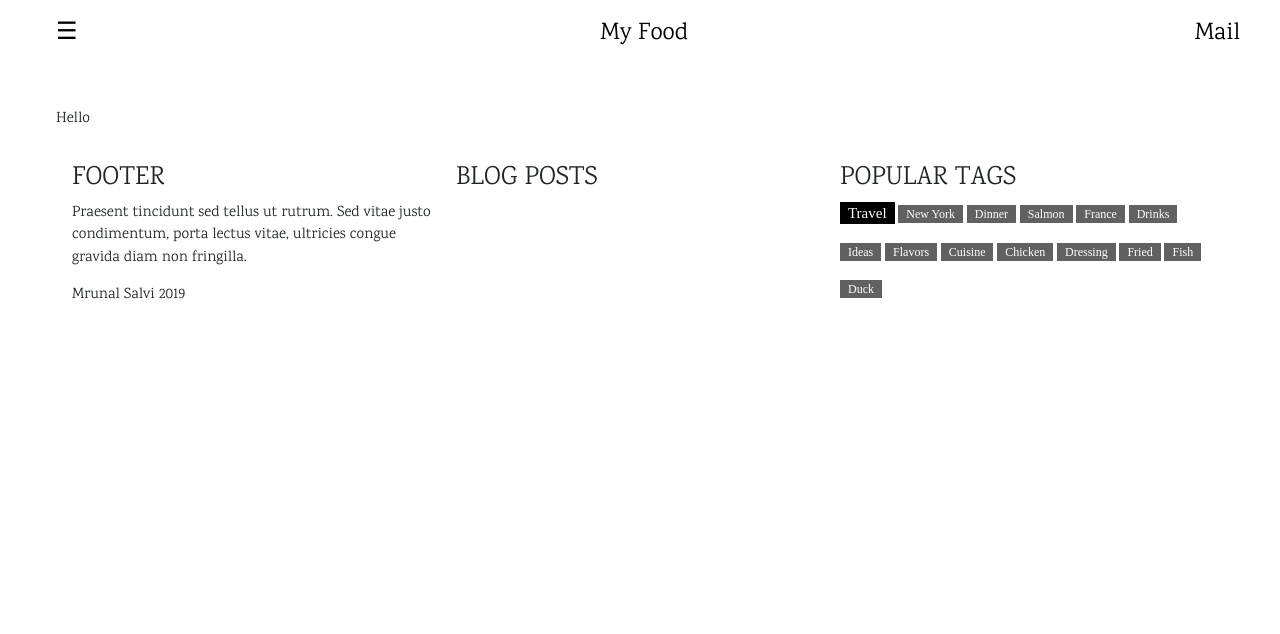
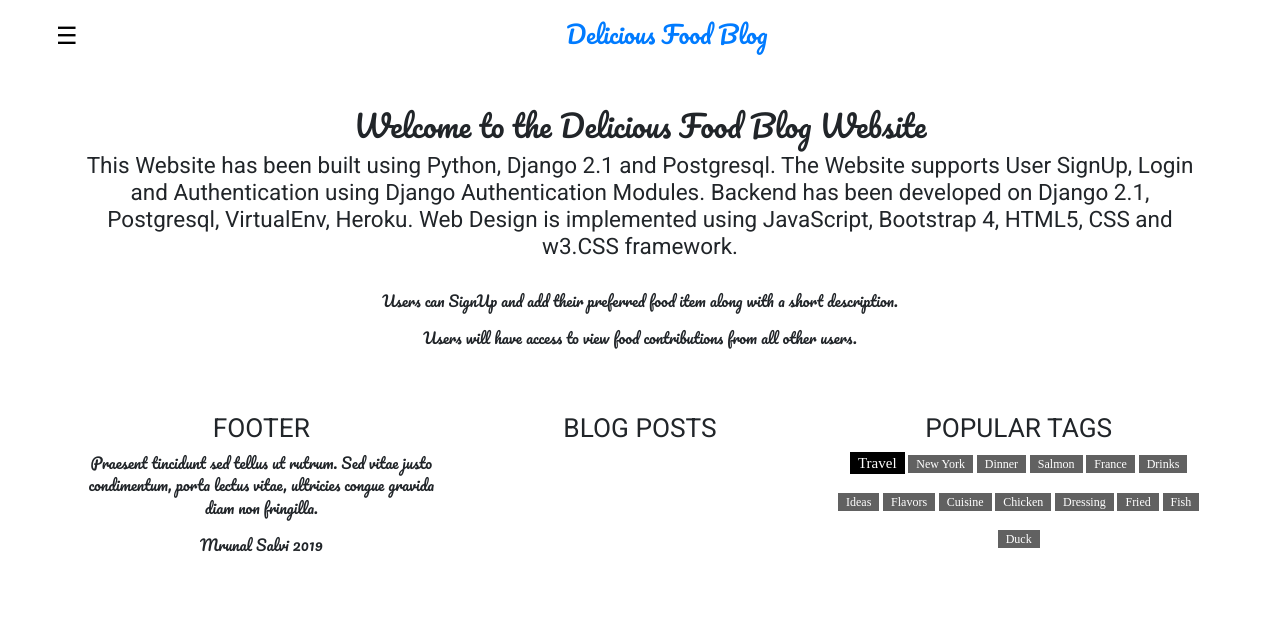
Before and after one commit to msalvi96/delicious_food_blog, a Django app: page / in a window 1280 px wide. Shown: the top 634 px of the page. Run offline with Django 3.2, Linux system fonts and the light colour scheme; data that the repository does not hold is empty; some libraries are stand-ins or nearby versions.

Commit message:
Home page detail

```diff
--- a/foodblog/templates/base.html
+++ b/foodblog/templates/base.html
@@ -1,14 +1,15 @@
 <!DOCTYPE html>
 <html>
-    <title>Food Blog</title>
+    <title>Delicious Food Blog</title>
     {% load staticfiles %}
     <meta charset="UTF-8">
     <meta name="viewport" content="width=device-width, initial-scale=1">
     <link rel="stylesheet" href="https://www.w3schools.com/w3css/4/w3.css">
-    <link rel="stylesheet" href="https://fonts.googleapis.com/css?family=Karma">
+    <link href="https://fonts.googleapis.com/css?family=Pacifico|Roboto&display=swap" rel="stylesheet">
     <link rel="stylesheet" href="https://stackpath.bootstrapcdn.com/bootstrap/4.3.1/css/bootstrap.min.css" integrity="sha384-ggOyR0iXCbMQv3Xipma34MD+dH/1fQ784/j6cY/iJTQUOhcWr7x9JvoRxT2MZw1T" crossorigin="anonymous">
     <style>
-    body,h1,h2,h3,h4,h5,h6 {font-family: "Karma", sans-serif}
+    body, h1,h2 {font-family: 'Pacifico', cursive;}
+    h3,h4,h5,h6 {font-family: 'Roboto', sans-serif;}
     .w3-bar-block .w3-bar-item {padding:20px}
     @media (min-width: 992px) {
         .animate {
@@ -75,8 +76,7 @@
         <div class="w3-top">
             <div class="w3-white w3-xlarge" style="max-width:1200px;margin:auto">
                 <div class="w3-button w3-padding-16 w3-left" onclick="w3_open()">&#9776;</div>
-                <div class="w3-right w3-padding-16">Mail</div>
-                <div class="w3-center w3-padding-16">My Food</div>
+                <div class="w3-center w3-padding-16"><a href="{% url 'home' %}">Delicious Food Blog</a></div>
             </div>
         </div>
 
--- a/foods/templates/foods/home.html
+++ b/foods/templates/foods/home.html
@@ -3,8 +3,31 @@
 {% extends 'base.html' %}
 
 {% block content %}
+<div class="w3-container w3-center">
+    <h2>Welcome to the Delicious Food Blog Website</h2>
+    <h4>This Website has been built using Python, Django 2.1 and Postgresql. The Website supports User SignUp, Login and Authentication using Django Authentication Modules. Backend has been developed on Django 2.1, Postgresql, VirtualEnv, Heroku. Web Design is implemented using JavaScript, Bootstrap 4, HTML5, CSS and w3.CSS framework.</h4>
+    <br>
+    <p>Users can SignUp and add their preferred food item along with a short description.</p>
+    <p>Users will have access to view food contributions from all other users.</p>
+</div>
 
-Hello
+<div class="w3-row-padding w3-padding-16 w3-center" id="food">
+{% for food in foods.all %}
+<div class="w3-quarter w3-margin w3-row-padding">
+    <img src="{{ food.image.url }}" alt="{{ food.name }}" style="width:250px; height:250px" class="w3-padding-small w3-circle">
+    <br>
+    <br>
+    <div class="w3-container w3-center" onclick="window.location='{% url 'detail' food.id %}';" style="cursor: pointer">
+        <h3>{{ food.name }}</h3>
+        <p>{{ food.headline }}</p>
+        <a href="javascript:{document.getElementById('likes{{ food.id }}').submit()}"><button class="w3-button w3-block w3-ripple w3-round-xxlarge w3-xlarge">Likes {{ food.likes }}</button></a>
+    </div>
+</div>
+<form id="likes{{ food.id }}" method="POST" action="{% url 'likes' food.id %}">
+    {% csrf_token %}
+    <input type="hidden">
+</form>
+{% endfor %}
 
 
 {% endblock %}
--- a/foods/urls.py
+++ b/foods/urls.py
@@ -4,4 +4,5 @@ from . import views
 urlpatterns = [
     path('create', views.create, name='create'),
     path('<int:food_id>', views.detail, name='detail'),
+    path('<int:food_id>/likes', views.likes, name='likes'),
 ]
--- a/foods/views.py
+++ b/foods/views.py
@@ -5,9 +5,10 @@ from django.utils import timezone
 
 # Create your views here.
 def home(request):
-    return render(request, 'foods/home.html')
+    foods = Food.objects
+    return render(request, 'foods/home.html', {'foods': foods})
 
-@login_required
+@login_required(login_url="/accounts/signup")
 def create(request):
     if request.method == 'POST':
         if request.POST['name'] and request.POST['restaurant'] and request.POST['headline'] and request.POST['description'] and request.FILES['image']:
@@ -31,3 +32,11 @@ def create(request):
 def detail(request, food_id):
     food = get_object_or_404(Food, pk=food_id)
     return render(request, 'foods/detail.html', {'food': food})
+
+@login_required(login_url="/accounts/signup")
+def likes(request, food_id):
+    if request.method == 'POST':
+        food = get_object_or_404(Food, pk=food_id)
+        food.likes += 1
+        food.save()
+        return redirect('/foods/' + str(food.id))
```
Also changed, not shown: foods/templates/foods/detail.html (+29 -1 lines), 1 other file.
